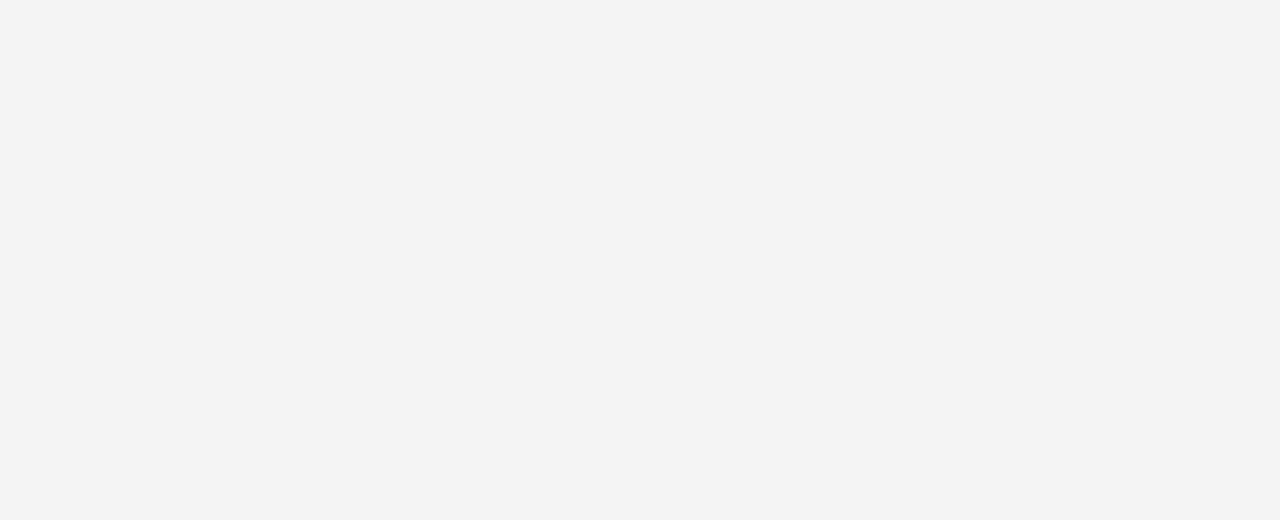
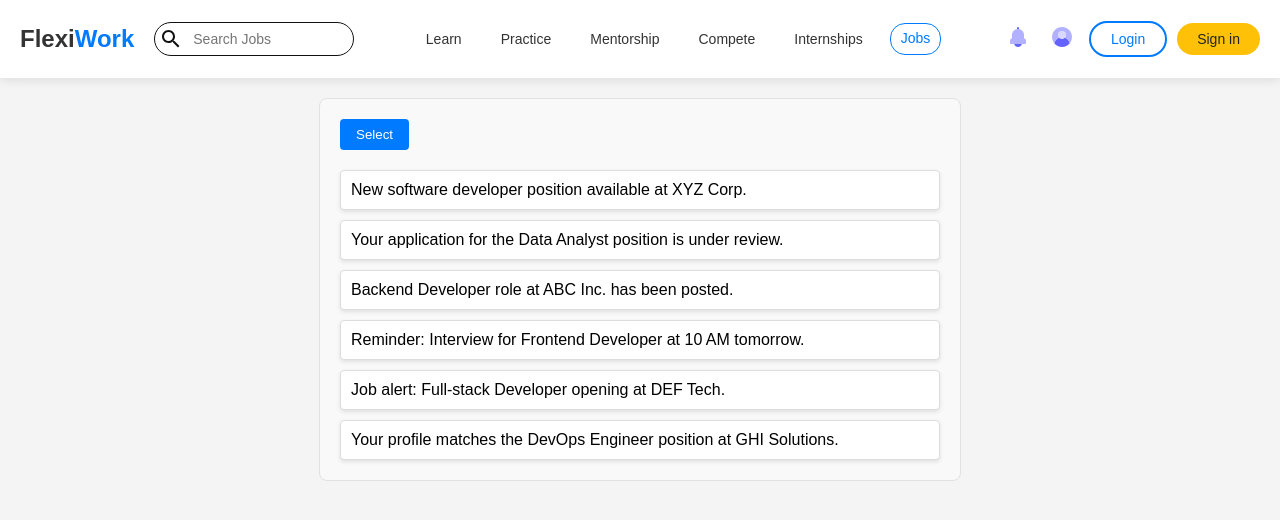
Before and after one commit to Ashwini-Upadhya/Flexiwork, a React (Vite) app: page /Notification in a window 1280 px wide. Before the commit this address had no page. Shown: the top 520 px of the page. Built offline with nearby package versions, Linux system fonts and the light colour scheme.

Commit message:
new updates

```diff
--- a/src/App.jsx
+++ b/src/App.jsx
@@ -13,6 +13,7 @@ import { BrowserRouter as Router, Route, Routes } from 'react-router-dom'
 import Signup from './Signup'
 import FindJob from './FindJob'
 import JobPostCard from './JobPostCard'
+import Notifications from './Notifications'
 
 function App() {
   return (
@@ -32,6 +33,8 @@ function App() {
 
           {/* Route for FindJOb */}
           <Route path="/findjob" element={<JobPostCard />} />
+
+          <Route path='/Notification' element={<Notifications/>}/>
 
           {/* The rest of the components will be available on the main route */}
           <Route
--- a/src/Hero_Section.css
+++ b/src/Hero_Section.css
@@ -99,7 +99,7 @@ body {
 .hero-image img {
   align-items: center;
   align-content: space-between;
-  justify-content: space-between  ;
+  justify-content: space-between;
   width: 100%;
   height: auto;
   border-radius: 10px; /* Optional: Adds rounded corners to the image */
--- a/src/JobCard.css
+++ b/src/JobCard.css
@@ -1,3 +1,4 @@
+
 .job-card {
     border: 1px solid #ddd;
     border-radius: 10px;
--- a/src/Navbar.css
+++ b/src/Navbar.css
@@ -2,7 +2,7 @@
 .navbar {
   display: flex;
   position: sticky;
-  top: 0; /* Ensures it sticks to the top of the viewport */
+  top: 0; /* Sticks to the top of the viewport */
   z-index: 1000; /* Keeps it above other content */
   overflow: hidden;
   justify-content: space-between;
@@ -55,7 +55,6 @@
 }
 
 /* Center section (navigation links) */
-/* Flexbox for centered links with spacing */
 .navbar-center {
   display: flex;
   gap: 15px;
@@ -78,7 +77,7 @@
 
 /* Active state styling */
 .navbar-link.active {
-  color: #007bff; /* Black text */
+  color: #007bff; /* Blue text */
   background-color: #fff; /* White background */
   border: 1.5px solid #007bff; /* Blue outline */
   border-radius: 15px; /* Rounded corners for the button effect */
@@ -89,28 +88,6 @@
 .navbar-link.active:hover {
   background-color: #f0f0f0; /* Slightly darker background on hover */
 }
-
-
-/* .active {
-  color: white;
-  font-weight: bold;
-} */
-
-/* Enhanced Design for Jobs Button */
-/* .jobs-button {
-  background-color: #007bff;
-  color: white;
-  padding: 8px 20px;
-  border-radius: 20px;
-  font-weight: bold;
-  border: none;
-  transition: all 0.3s ease;
-}
-
-.jobs-button:hover {
-  background-color: #0056b3;
-  box-shadow: 0px 4px 8px rgba(0, 0, 0, 0.2);
-} */
 
 /* Right section (icons + buttons) */
 .navbar-right {
@@ -125,33 +102,33 @@
   cursor: pointer;
 }
 
-/* Notification Icon with hover effect */
+/* Notification Icon styles */
 .notification-icon {
-  font-size: 24px; /* Adjusted size for consistency */
-  color: black;
   transition: color 0.3s, background-color 0.3s;
   padding: 5px;
   border-radius: 50%;
 }
 
-.notification-icon:hover {
+.notification-icon:hover,
+.navbar-icon.active .notification-icon {
   color: #007bff;
   background-color: #eae9f1;
 }
 
+/* Profile Icon styles */
 .profile-icon {
-  font-size: 24px; /* Adjusted size for consistency */
-  color: black;
   transition: color 0.3s, background-color 0.3s;
   padding: 5px;
   border-radius: 50%;
 }
 
-.profile-icon:hover {
+.profile-icon:hover,
+.navbar-icon.active .profile-icon {
   color: #007bff;
   background-color: #eae9f1;
 }
 
+/* Buttons in the right section */
 .navbar-button {
   border: none;
   border-radius: 20px;
@@ -181,3 +158,15 @@
   background-color: #e0a800;
   color: white;
 }
+
+/* Active button style */
+.navbar-button.active {
+  background-color: #007bff; /* Blue background for active button */
+  color: white; /* White text */
+  border: 2px solid #007bff; /* Blue outline */
+}
+
+/* Hover effect for active button */
+.navbar-button.active:hover {
+  background-color: #0056b3; /* Darker blue on hover for active button */
+}
--- a/src/Navbar.jsx
+++ b/src/Navbar.jsx
@@ -1,59 +1,118 @@
-import React from 'react';
+import React, { useState } from 'react';
 import './Navbar.css';
-import NotificationsActiveOutlinedIcon from '@mui/icons-material/NotificationsActiveOutlined';
 import SearchIcon from '@mui/icons-material/Search';
-import { Link } from 'react-router-dom';
+import { Link, useNavigate } from 'react-router-dom'; // Import useNavigate
 
 const Navbar = () => {
+  const [activeLink, setActiveLink] = useState('Jobs'); // Track active nav link
+  const navigate = useNavigate(); // Using useNavigate for navigation
+
+  // Function to handle link clicks
+  const handleLinkClick = (linkName, path) => {
+    setActiveLink(linkName); // Set the active nav link
+    if (path) {
+      navigate(path); // Navigate to the new path
+    }
+  };
+
   return (
     <nav className="navbar">
       <div className="navbar-left">
-
         <Link className="navbar-logo" to="/">
           <span className="brand-highlight">Flexi</span>Work
         </Link>
 
         <div className="search-container">
-          <input  type="text" className="navbar-search" placeholder="Search Jobs"  />
+          <input type="text" className="navbar-search" placeholder="Search Jobs" />
           <SearchIcon className="search-icon" />
-
         </div>
       </div>
 
       <div className="navbar-center">
-        <a className="navbar-link" href="#">Learn</a>
-        <a className="navbar-link" href="#">Practice</a>
-        <a className="navbar-link" href="#">Mentorship</a>
-        <a className="navbar-link" href="#">Compete</a>
-        <a className="navbar-link " href="#">Internships</a>
-        <a className="navbar-link active" href="/">Jobs</a>
+        <Link
+          className={`navbar-link ${activeLink === 'Learn' ? 'active' : ''}`}
+          to="#"
+          onClick={() => handleLinkClick('Learn')}
+        >
+          Learn
+        </Link>
+        <Link
+          className={`navbar-link ${activeLink === 'Practice' ? 'active' : ''}`}
+          to="#"
+          onClick={() => handleLinkClick('Practice')}
+        >
+          Practice
+        </Link>
+        <Link
+          className={`navbar-link ${activeLink === 'Mentorship' ? 'active' : ''}`}
+          to="#"
+          onClick={() => handleLinkClick('Mentorship')}
+        >
+          Mentorship
+        </Link>
+        <Link
+          className={`navbar-link ${activeLink === 'Compete' ? 'active' : ''}`}
+          to="#"
+          onClick={() => handleLinkClick('Compete')}
+        >
+          Compete
+        </Link>
+        <Link
+          className={`navbar-link ${activeLink === 'Internships' ? 'active' : ''}`}
+          to="#"
+          onClick={() => handleLinkClick('Internships')}
+        >
+          Internships
+        </Link>
+        <Link
+          className={`navbar-link ${activeLink === 'Jobs' ? 'active' : ''}`}
+          to="/"
+          onClick={() => handleLinkClick('Jobs', '/')}
+        >
+          Jobs
+        </Link>
       </div>
 
       <div className="navbar-right">
-        {/* Use img tag to insert the SVG icon */}
-        <a href="#" className="navbar-icon">
+        {/* Notification Icon as a Link */}
+        <Link
+          to="/Notification"
+          className={`navbar-icon ${activeLink === 'Notifications' ? 'active' : ''}`}
+          onClick={() => handleLinkClick('Notifications', '/Notification')}
+        >
           <img
-            src="src\images\i1.png"
+            src="src/images/i1.png"
             alt="Notification Icon"
             className="notification-icon"
           />
-        </a>
+        </Link>
 
-        <a className="navbar-icon" href="#">
-        <img
-
-            src="src\images\i2.png"
+        {/* Profile Icon as a Link */}
+        <Link
+          to="#"
+          className={`navbar-icon ${activeLink === 'Profile' ? 'active' : ''}`}
+          onClick={() => handleLinkClick('Profile')}
+        >
+          <img
+            src="src/images/i2.png"
             alt="Profile Icon"
             className="profile-icon"
           />
+        </Link>
 
-        </a>
-        <Link to="/login">
-          <button className="navbar-button host-button">Login</button>
-        </Link>
-        <Link to="/Signup">
-        <button className="navbar-button business-button">Sign in</button>
-        </Link>
+        <button
+          className={`navbar-button host-button ${activeLink === 'Login' ? 'active' : ''}`}
+          onClick={() => handleLinkClick('Login', '/login')}
+        >
+          Login
+        </button>
+
+        <button
+          className={`navbar-button business-button ${activeLink === 'Sign in' ? 'active' : ''}`}
+          onClick={() => handleLinkClick('Sign in', '/Signup')}
+        >
+          Sign in
+        </button>
       </div>
     </nav>
   );
--- /dev/null
+++ b/src/Notifications.css
@@ -0,0 +1,77 @@
+/* Container styling */
+.notification-container {
+    max-width: 600px;
+    margin: 20px auto;
+    padding: 20px;
+    background-color: #f9f9f9;
+    border: 1px solid #e1e1e1;
+    border-radius: 8px;
+  }
+
+  /* Header section styling */
+  .notification-header {
+    display: flex;
+    justify-content: space-between;
+    margin-bottom: 20px;
+  }
+
+  /* Select and Delete buttons */
+  .select-button, .delete-all-button {
+    padding: 8px 16px;
+    background-color: #007bff;
+    color: white;
+    border: none;
+    border-radius: 4px;
+    cursor: pointer;
+    transition: background-color 0.3s;
+  }
+
+  .select-button:hover, .delete-all-button:hover {
+    background-color: #0056b3;
+  }
+
+  /* List of notifications */
+  .notification-list {
+    display: flex;
+    flex-direction: column;
+    gap: 10px;
+  }
+
+  /* Individual notification item */
+  .notification-item {
+    display: flex;
+    align-items: center;
+    justify-content: space-between;
+    padding: 10px;
+    background-color: #ffffff;
+    border: 1px solid #ddd;
+    border-radius: 4px;
+    box-shadow: 0px 2px 4px rgba(0, 0, 0, 0.1);
+  }
+
+  /* Checkbox styling */
+  .checkbox {
+    margin-right: 10px;
+    accent-color: #007bff;
+  }
+
+  /* Notification text */
+  .notification-text {
+    flex-grow: 1;
+    font-size: 16px;
+  }
+
+  /* Delete button for individual notification */
+  .delete-button {
+    padding: 4px 8px;
+    background-color: #dc3545;
+    color: white;
+    border: none;
+    border-radius: 4px;
+    cursor: pointer;
+    transition: background-color 0.3s;
+  }
+
+  .delete-button:hover {
+    background-color: #c82333;
+  }
--- /dev/null
+++ b/src/Notifications.jsx
@@ -0,0 +1,123 @@
+import React, { useState, useEffect } from 'react';
+import './Notifications.css'; // Import the CSS file
+import Navbar from './Navbar';
+
+const Notifications = () => {
+  const [messages, setMessages] = useState([]);
+  const [showCheckboxes, setShowCheckboxes] = useState(false);
+  const [selectedMessages, setSelectedMessages] = useState([]);
+  const [selectState, setSelectState] = useState('Select'); // State for button text
+  const [showDeleteAll, setShowDeleteAll] = useState(false); // Control Delete All button visibility
+
+  // Dummy job-related notifications
+  useEffect(() => {
+    const jobNotifications = [
+      { _id: 1, text: 'New software developer position available at XYZ Corp.' },
+      { _id: 2, text: 'Your application for the Data Analyst position is under review.' },
+      { _id: 3, text: 'Backend Developer role at ABC Inc. has been posted.' },
+      { _id: 4, text: 'Reminder: Interview for Frontend Developer at 10 AM tomorrow.' },
+      { _id: 5, text: 'Job alert: Full-stack Developer opening at DEF Tech.' },
+      { _id: 6, text: 'Your profile matches the DevOps Engineer position at GHI Solutions.' }
+    ];
+    setMessages(jobNotifications);
+  }, []);
+
+  // Handle button click logic for cycling through states
+  const handleButtonClick = () => {
+    if (selectState === 'Select') {
+      setShowCheckboxes(true); // Show checkboxes
+      setSelectState('Select All');
+    } else if (selectState === 'Select All') {
+      handleSelectAllClick(); // Select all messages
+      setSelectState('Undelete');
+    } else if (selectState === 'Undelete') {
+      // Reset all selections and hide delete button
+      setSelectedMessages([]);
+      setShowCheckboxes(false); // Hide checkboxes
+      setSelectState('Select'); // Reset to "Select"
+      setShowDeleteAll(false); // Hide "Delete All" button
+    }
+  };
+
+  // Handle select all functionality
+  const handleSelectAllClick = () => {
+    if (selectedMessages.length === messages.length) {
+      setSelectedMessages([]); // Deselect all if all were selected
+      setShowDeleteAll(false); // Hide Delete All button
+    } else {
+      setSelectedMessages(messages.map((msg) => msg._id)); // Select all messages
+      setShowDeleteAll(true); // Show Delete All button
+    }
+  };
+
+  // Handle individual checkbox change
+  const handleCheckboxChange = (id) => {
+    let updatedSelectedMessages = [...selectedMessages];
+    if (selectedMessages.includes(id)) {
+      updatedSelectedMessages = selectedMessages.filter((msgId) => msgId !== id);
+    } else {
+      updatedSelectedMessages = [...selectedMessages, id];
+    }
+
+    setSelectedMessages(updatedSelectedMessages);
+
+    // Show or hide Delete All button based on selection
+    if (updatedSelectedMessages.length > 0) {
+      setShowDeleteAll(true); // Show Delete All when there is at least one message selected
+    } else {
+      setShowDeleteAll(false); // Hide Delete All when nothing is selected
+    }
+  };
+
+  // Delete selected messages or a single message
+  const handleDeleteSelected = (id = null) => {
+    if (id) {
+      // Delete a single message
+      setMessages(messages.filter((msg) => msg._id !== id)); // Update state
+    } else {
+      // Delete selected messages
+      setMessages(messages.filter((msg) => !selectedMessages.includes(msg._id)));
+      setSelectedMessages([]); // Clear selections after delete
+      setShowDeleteAll(false); // Hide the Delete All button
+    }
+  };
+
+  return (
+    <><Navbar /><div className="notification-container">
+          <div className="notification-header">
+              <button className="select-button" onClick={handleButtonClick}>
+                  {selectState}
+              </button>
+
+              {/* Display Delete All button when any checkbox is ticked and Select All is clicked */}
+              {showDeleteAll && selectState !== 'Select' && (
+                  <button className="delete-all-button" onClick={() => handleDeleteSelected()}>
+                      Delete All
+                  </button>
+              )}
+          </div>
+
+          <div className="notification-list">
+              {messages.map((message) => (
+                  <div key={message._id} className="notification-item">
+                      {showCheckboxes && (
+                          <input
+                              type="checkbox"
+                              className="checkbox"
+                              checked={selectedMessages.includes(message._id)}
+                              onChange={() => handleCheckboxChange(message._id)} />
+                      )}
+                      <span className="notification-text">{message.text}</span>
+                      {showCheckboxes && (
+                          <button className="delete-button" onClick={() => handleDeleteSelected(message._id)}>
+                              Delete
+                          </button>
+                      )}
+                  </div>
+              ))}
+          </div>
+      </div></>
+  );
+};
+
+export default Notifications;
```
Also changed, not shown: src/JobPostCard.jsx (+13 -0 lines).
